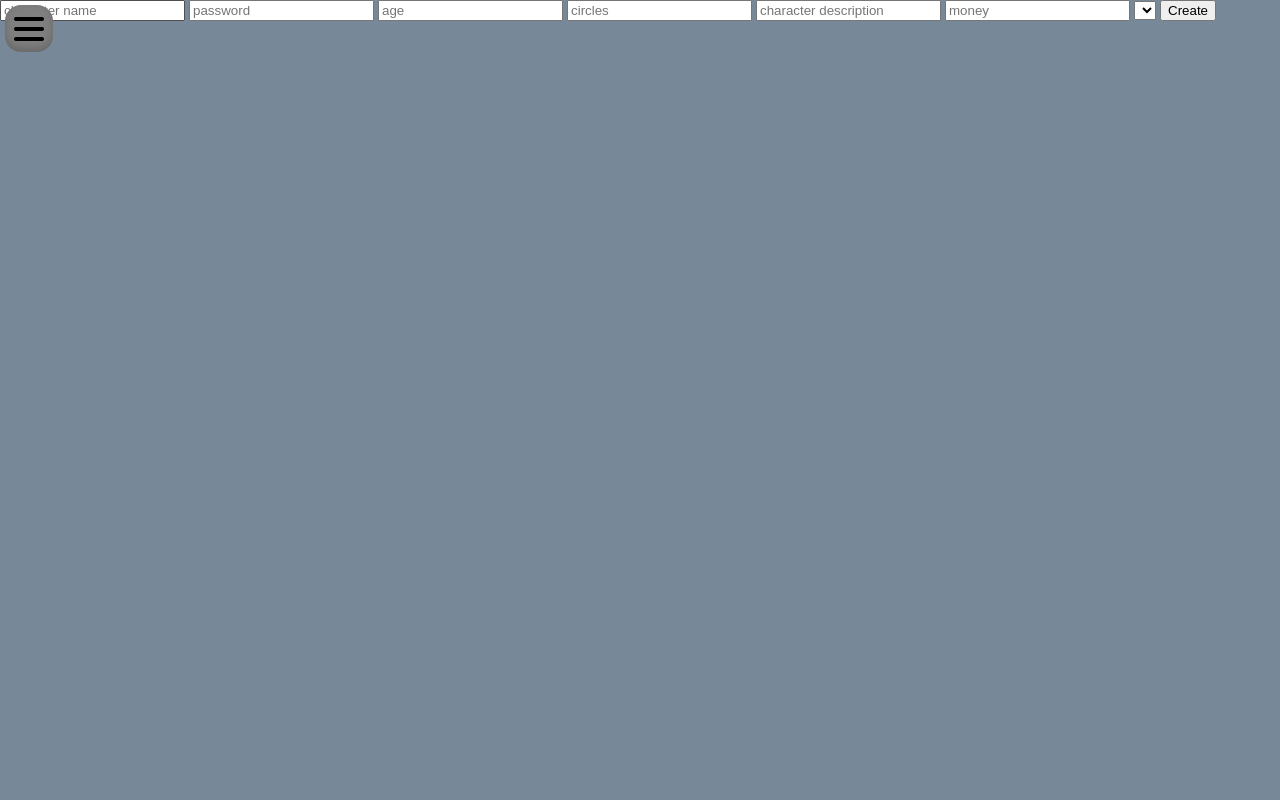
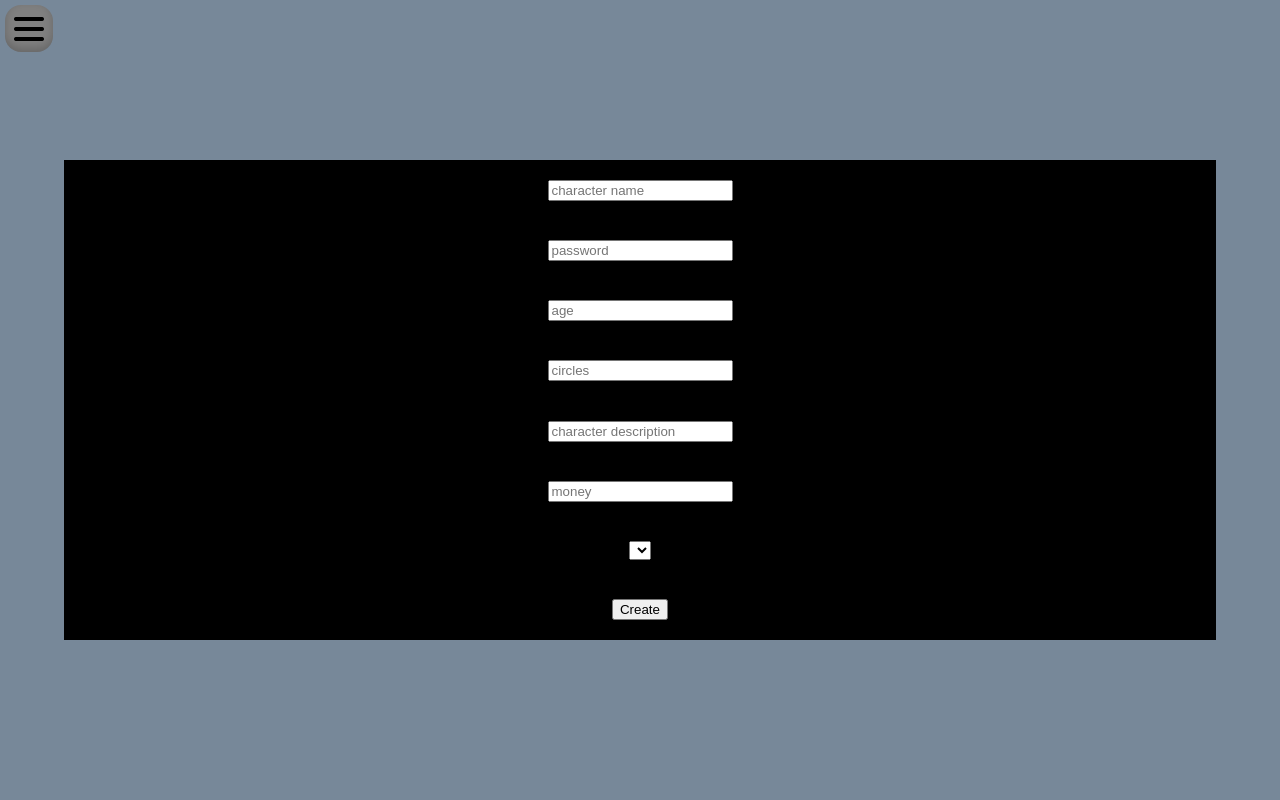
Before and after one commit to jakubovnik/KDnD-panel, a PHP site: page /create-character.php in a window 1280 px wide. Run offline with PHP 8.4, Linux system fonts and the light colour scheme; the visitor is signed in with stand-in values (Sample User, id 1); data that the repository does not hold is empty.

Commit message:
finished the functionality of create-character.php, but is still looks hideous

```diff
--- a/www/create-character.php
+++ b/www/create-character.php
@@ -6,15 +6,17 @@ require "php/header.php";
     <title>Create character</title>
 </head>
 <body>
+    <span id="message"></span>
     <?php require "php/navbar.php";?>
+    <div id="character-create-box">
         <form action="javascript:void(0);" id="character-create-form">
-        <input type="text" id="create-name" name="create-name" placeholder="character name">
-        <input type="password" name="create-password" id="create-password" placeholder="password">
-        <input type="number" id="create-age" name="create-age" placeholder="age">
-        <input type="number" id="create-circles" name="create-circles" placeholder="circles">
+            <input type="text" id="create-name" class="character-create-text" name="create-name" placeholder="character name">
+            <input type="text" id="create-password" class="character-create-text" name="create-password" placeholder="password">
+            <input type="text" id="create-age" class="character-create-text" name="create-age" placeholder="age">
+            <input type="text" id="create-circles" class="character-create-text" name="create-circles" placeholder="circles">
             <input type="text" id="create-description" name="create-description" placeholder="character description">
-        <input type="number" id="create-money" name="create-money" placeholder="money">
-        <select id="create-role" name="create-role">
+            <input type="text" id="create-money" class="character-create-text" name="create-money" placeholder="money">
+            <select id="create-role" class="character-create-text" name="create-role">
                 <?php
                     require "php/dbconnect.php";
                     $sql = "SELECT * FROM kdnd.role ORDER BY id";
@@ -22,15 +24,16 @@ require "php/header.php";
                     while($row = $result->fetch_assoc()){
                         echo '<option value="'.$row['id'].'"';
                         if($row['id'] == "2"){
-                        echo ' selected ';
+                            echo ' selected';
                         }
                         echo '>'.$row['name'].'</option>';
                     }
                     $conn->close();
                 ?>
             </select>
-        <input type="submit" id="login-button" name="login-button" value="Create" onclick="createCharacterAttempt()">
+            <input type="submit" id="character-create-submit" name="character-create-submit" value="Create" onclick="createCharacterAttempt()">
         </form>
+    </div>
 </body>
 <script src="js/default.js"></script>
 <?php if($_SESSION['style'] == "mobile-style.css"){echo '<script src="js/mobile.js"></script>';}?>
@@ -38,13 +41,13 @@ require "php/header.php";
 
 function createCharacterRequest(name, password, age, circles, description, money, role_id){
     var request = new XMLHttpRequest();
-    var posted_text = "name="+name+"&type_id="+type_id+"&charges_max="+charges_max+"&description="+description;
+    var posted_text = "name="+name+"&password="+password+"&age="+age+"&circles="+circles+"&description="+description+"&money="+money+"&role_id="+role_id;
     request.onreadystatechange = function(){
         if(this.readyState == 4 && this.status == 200){
             if(this.responseText == "0"){
-                display_message("Successfully added "+ name);
+                display_message("Successfully created "+ name);
             }else if(this.responseText == "1"){
-                display_message("something went wrong with creating", 1);
+                display_message("something went wrong with creating character", 1);
             }else{
                 display_message(this.responseText, 1);//Might return gibberish but not my problem :P
             }
@@ -54,46 +57,72 @@ function createCharacterRequest(name, password, age, circles, description, money
     request.setRequestHeader("Content-type", "application/x-www-form-urlencoded");
     request.send(posted_text);
 }
+var create_name = document.getElementById("create-name");
+var create_password = document.getElementById("create-password");
+var create_age = document.getElementById("create-age");
+var create_circles = document.getElementById("create-circles");
+var create_description = document.getElementById("create-description");
+var create_money = document.getElementById("create-money");
+var create_role = document.getElementById("create-role");
 function check_form(){
-    if(add_item_name.value == ""){
-        display_message("Item needs a name", 1);
+    if(create_name.value == ""){
+        display_message("Character needs a name", 1);
         return 1;
     }
-    if(add_item_type.value == ""){
-        display_message("Item needs a type", 1);
+    if(create_password.value == ""){
+        display_message("Character needs a password", 1);
         return 1;
     }
-    if(add_item_charge_max.value == ""){
-        display_message("Item needs a max charge (just put 0 if it doesnt have charges)", 1);
+    if(create_age.value == ""){
+        display_message("Character needs an age", 1);
         return 1;
-    }else if(!isPositiveNumber(add_item_charge_max.value)){
-        display_message("Max charge must be a whole positive number", 1);
+    }else if(!isWholeNumber(create_age.value+"")){// for some unknown reason, it cant find the whole number function || bruh, i didnt change anything and it works...-_-
+        display_message("Age must be a whole number", 1);
         return 1;
     }
-    if(add_item_description.value == ""){
-        display_message("Item needs a description", 1);
+    if(create_circles.value == ""){
+        display_message("Character needs circles", 1);
+        return 1;
+    }else if(!isPositiveNumber(create_circles.value)){
+        display_message("Circle count must be in positive numbers", 1);
+        return 1;
+    }
+    if(create_description.value == ""){
+        display_message("Character needs a description", 1);
+        return 1;
+    }
+    if(create_money.value == ""){
+        display_message("Character needs money (at least put 0)", 1);
+        return 1;
+    }else if(!isWholeNumber(create_money.value)){
+        display_message("Money count must be a whole number", 1);
         return 1;
     }
     return 0;
 }
-function add_item(){
+function createCharacterAttempt(){
     if(check_form()){
         return;
     }
-    add_item_request(
-        add_item_name.value,
-        add_item_type.value,
-        add_item_charge_max.value,
-        add_item_description.value
+    createCharacterRequest(
+        create_name.value,
+        create_password.value,
+        create_age.value,
+        create_circles.value,
+        create_description.value,
+        create_money.value,
+        create_role.value
     );
-    add_item_name.value = "";
-    add_item_charge_max.value = "";
-    add_item_description.value = "";
-    hide_add_item();
+    create_name.value = "";
+    create_password.value = "";
+    create_age.value = "";
+    create_circles.value = "";
+    create_description.value = "";
+    create_money.value = "";
 }
 
-setTimeout(() => { // TODO: Remove this. This thing is just for testing
-    window.location.reload(true);
-}, 20000);
+// setTimeout(() => { // TODO: Remove this. This thing is just for testing
+//     window.location.reload(true);
+// }, 20000);
 </script>
 </html>
--- a/www/css/mobile-style.css
+++ b/www/css/mobile-style.css
@@ -475,3 +475,20 @@ tr:first-child{
 .learn-magic-number::placeholder{
     color: rgba(255, 255, 255, 0.5);
 }
+/* Create Character --------------------------------------------------------------------------- Create Character */
+#character-create-box{
+    display: flex;
+    justify-content: center;
+    align-items: center;
+    width: 100vw;
+    height: 100vh;
+}
+#character-create-form{
+    display: flex;
+    flex-direction: column;
+    justify-content: space-around;
+    align-items: center;
+    background-color: black;
+    width: 90vw;
+    height: 60vh;
+}
--- a/www/login.php
+++ b/www/login.php
@@ -2,7 +2,7 @@
 require "php/check_login_false.php";
 require "php/header.php"
 ?>
-    <link rel="stylesheet" href="login-style.css">
+    <link rel="stylesheet" href="css/login-style.css">
     <title>Login with character</title>
 </head>
 <body id="login-body">
```
Also changed, not shown: www/php/create_character.php (+5 -5 lines). Lines whose indentation alone changed are shown as unchanged.
